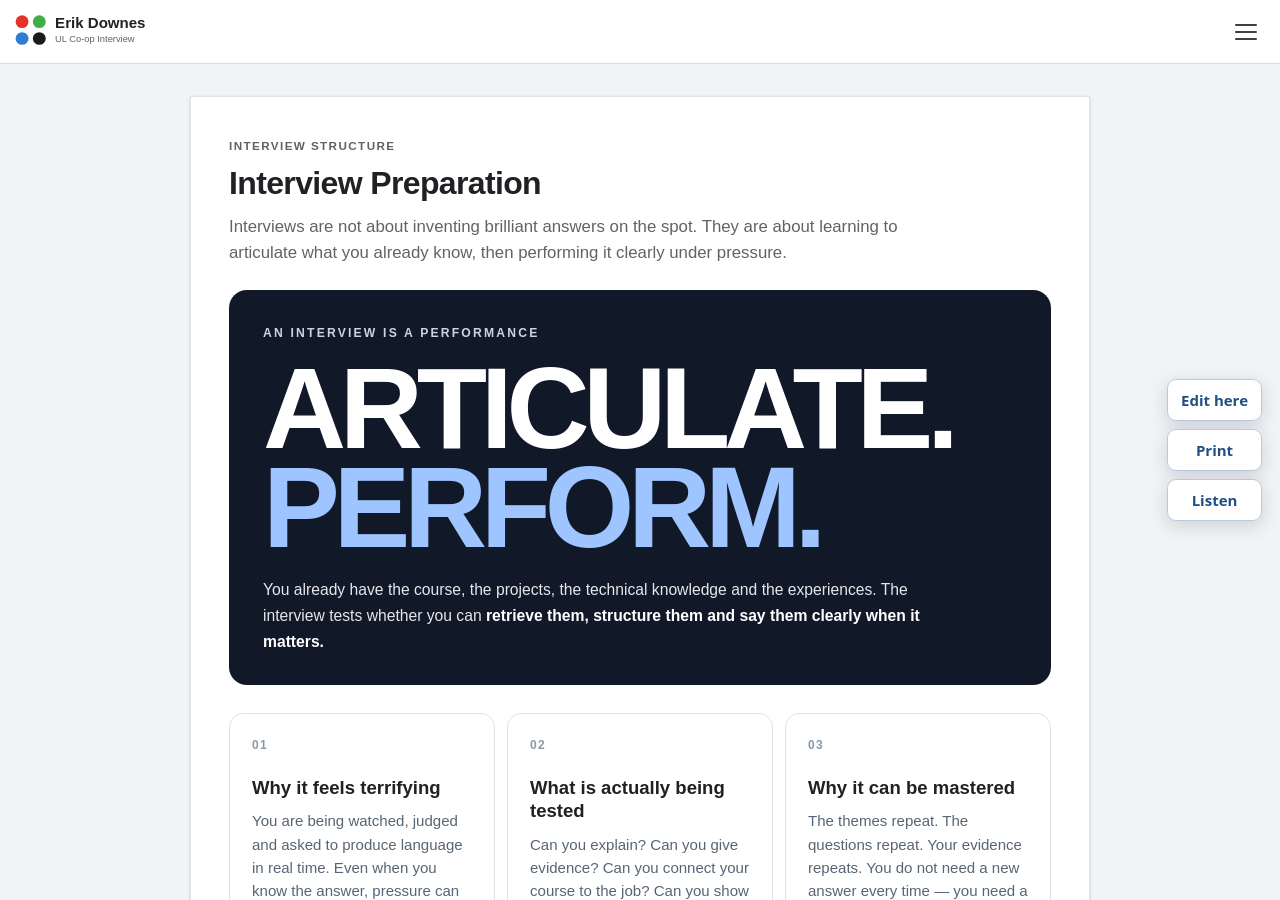
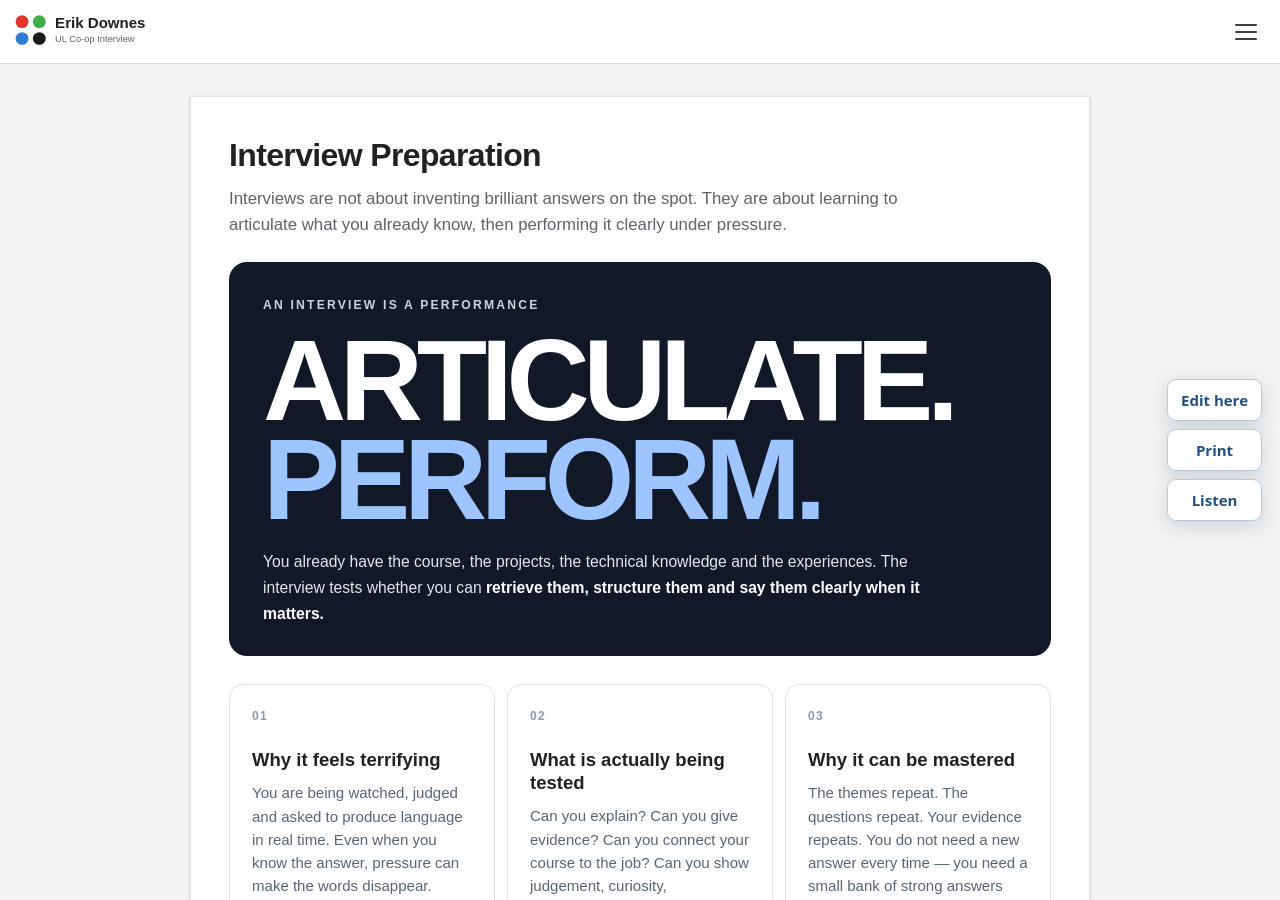
Before and after one commit to ronandownes/coop, a Jekyll site: the page built from index.md, in a window 1280 px wide and 900 px high. Built offline with Jekyll 4.4.1, drawn with Linux system fonts in a browser that asks for light colours.

Commit message:
Render page eyebrow from front matter

```diff
--- a/_layouts/doc.html
+++ b/_layouts/doc.html
@@ -60,7 +60,7 @@
 
   <main class="page-stage">
     <article class="doc-paper">
-      <p class="doc-kicker">INTERVIEW STRUCTURE</p>
+      {% if page.eyebrow and page.eyebrow != "" %}<p class="doc-kicker">{{ page.eyebrow }}</p>{% endif %}
       <h1>{{ page_display_title }}</h1>
       {% if page.intro %}<p class="doc-intro">{{ page.intro }}</p>{% endif %}
       {% if page.image %}
```
